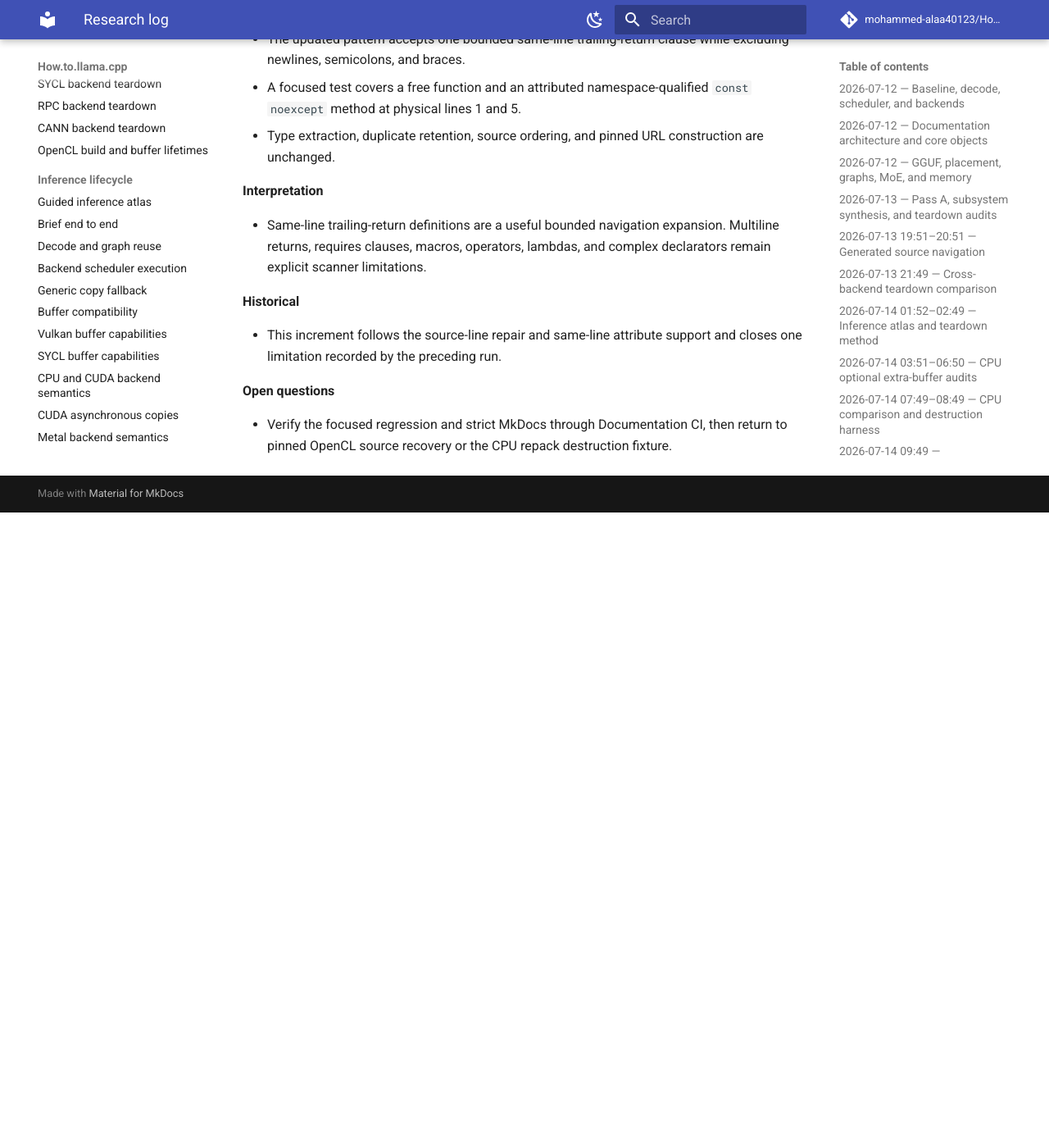
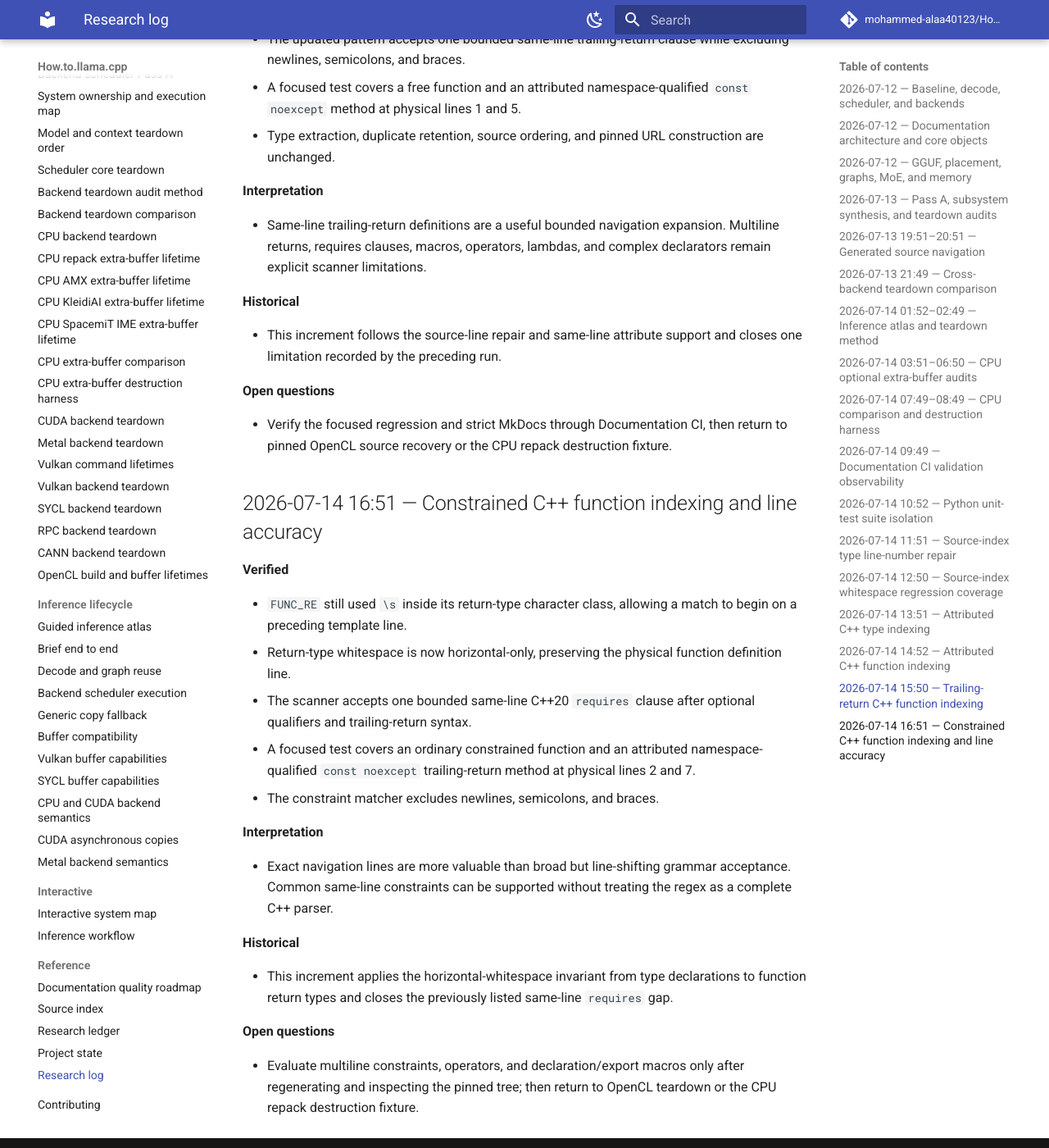
Before and after one commit to mohammed-alaa40123/How.to.llama.cpp, an MkDocs documentation site: the page built from docs/reference/research-log.md, in a window 1280 px wide and 1400 px high, scrolled down 8941 px. Shown: the whole window at 82% size. Built offline with MkDocs 1.6.1 and Material for MkDocs 9.7.7, drawn with Linux system fonts in a browser that asks for light colours; comment, search, counter and statistics services are not loaded; before the commit the page ends 9566 px from its top, so only the background shows below that.

Commit message:
log constrained function indexing findings

```diff
--- a/docs/reference/research-log.md
+++ b/docs/reference/research-log.md
@@ -272,3 +272,25 @@
 **Open questions**
 
 - Verify the focused regression and strict MkDocs through Documentation CI, then return to pinned OpenCL source recovery or the CPU repack destruction fixture.
+
+## 2026-07-14 16:51 — Constrained C++ function indexing and line accuracy
+
+**Verified**
+
+- `FUNC_RE` still used `\s` inside its return-type character class, allowing a match to begin on a preceding template line.
+- Return-type whitespace is now horizontal-only, preserving the physical function definition line.
+- The scanner accepts one bounded same-line C++20 `requires` clause after optional qualifiers and trailing-return syntax.
+- A focused test covers an ordinary constrained function and an attributed namespace-qualified `const noexcept` trailing-return method at physical lines 2 and 7.
+- The constraint matcher excludes newlines, semicolons, and braces.
+
+**Interpretation**
+
+- Exact navigation lines are more valuable than broad but line-shifting grammar acceptance. Common same-line constraints can be supported without treating the regex as a complete C++ parser.
+
+**Historical**
+
+- This increment applies the horizontal-whitespace invariant from type declarations to function return types and closes the previously listed same-line `requires` gap.
+
+**Open questions**
+
+- Evaluate multiline constraints, operators, and declaration/export macros only after regenerating and inspecting the pinned tree; then return to OpenCL teardown or the CPU repack destruction fixture.
```
